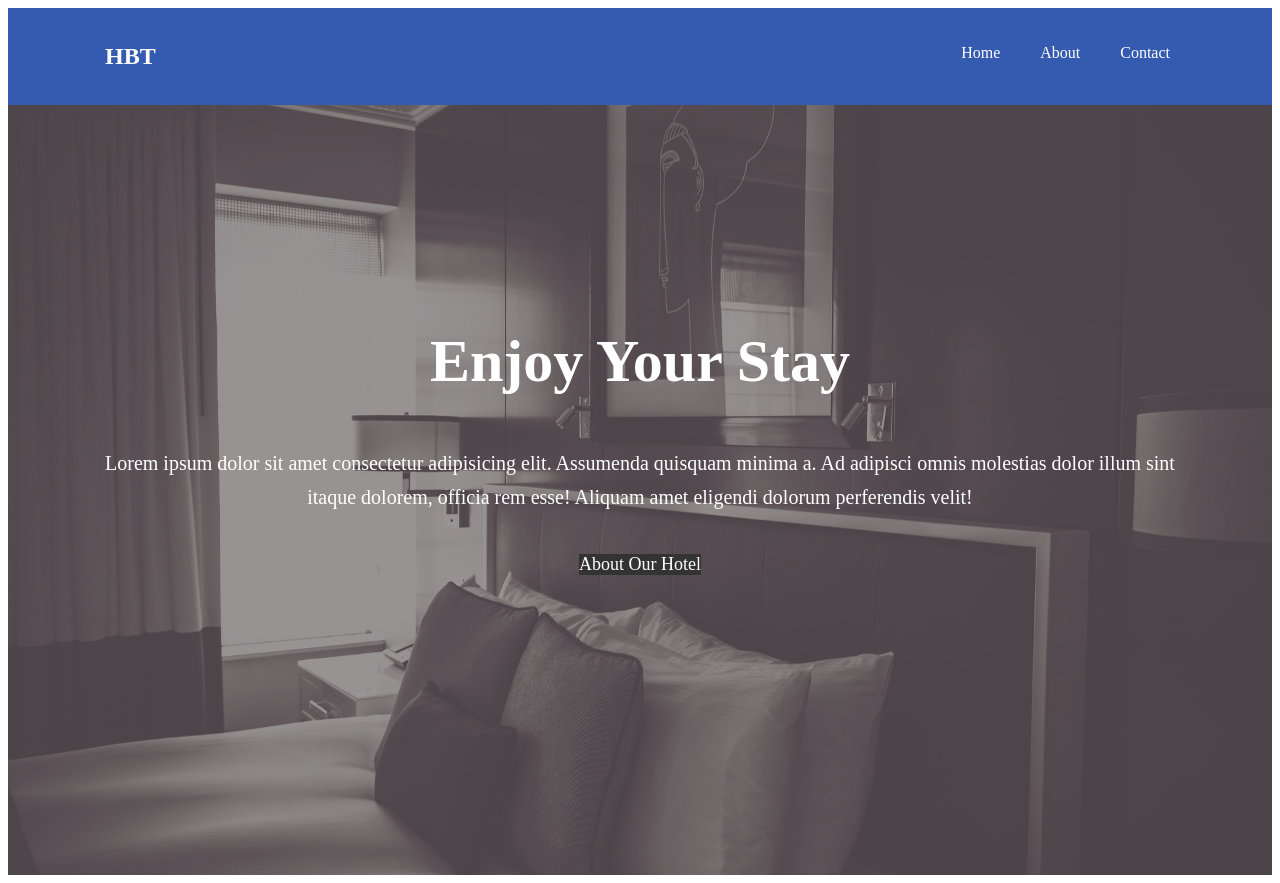
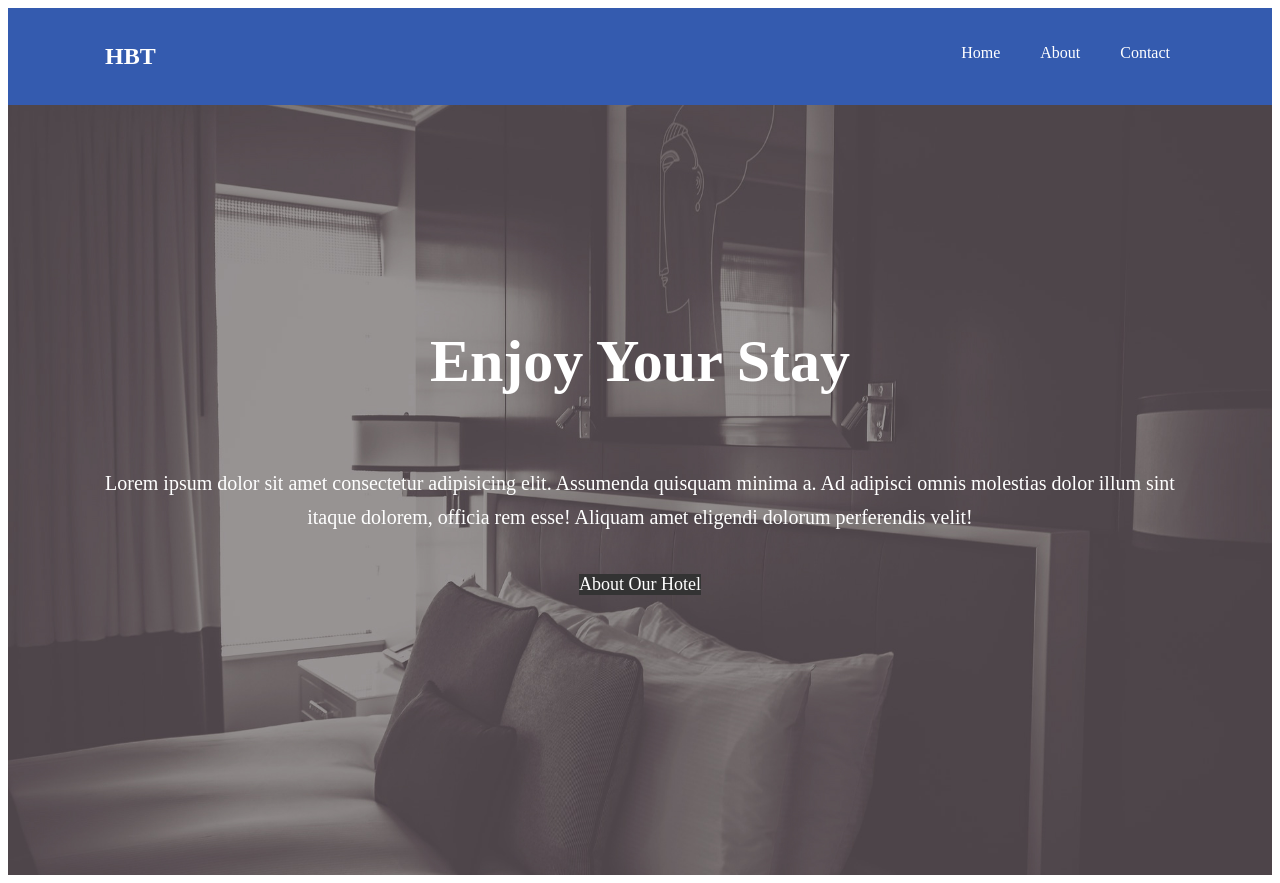
Before and after one commit to jamespulley59/hotel-website, a plain HTML site: page index.html in a window 1280 px wide. Drawn offline with Linux system fonts and the light colour scheme.

Commit message:
still indwex

```diff
--- a/css/style.css
+++ b/css/style.css
@@ -8,6 +8,11 @@ l/* reset */
 a {
     text-decoration: none;
 }
+
+h1, h2, h3 {
+    padding-bottom: 20px;
+}
+
 .container {
     max-width: 1100px;
     margin: auto;
@@ -79,3 +84,25 @@ nav ul li a {
     line-height: 1.7em;
     padding-bottom: 20px;
 }
+/* home info /
+*home-info {
+   height: 400px;
+}
+home-info .info-img {
+    float: left;
+    width: 50%;
+    baackground: url('../img/photo-1.jpg') no repeat;
+    min-height: 100%;
+}
+#home-info .info-content {
+    float: right;
+    width: 50%;
+    height:100%;
+    text-align: center;
+    padding: 50px 30px;
+    overflow: hidden;
+}
+
+*home-info .info-content p {
+margin-bottom: 30px;
+}
```
